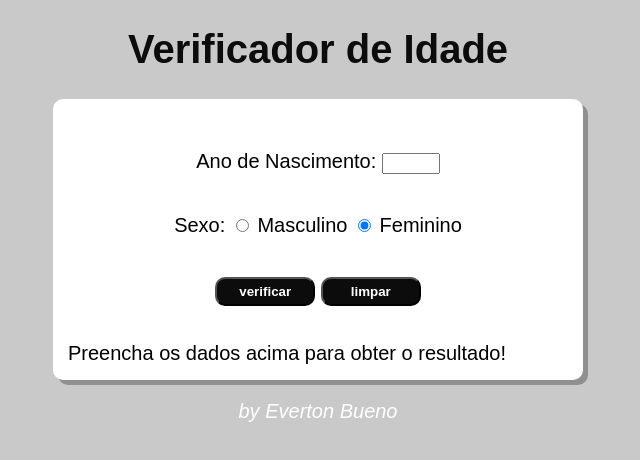
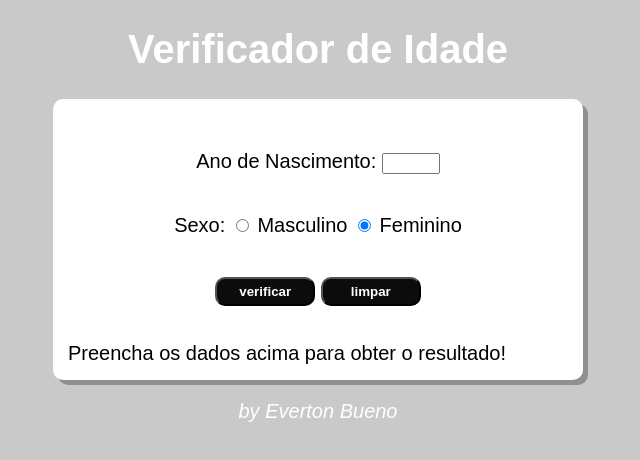
Before and after one commit to tonccb/projetos_pessoais, a plain HTML site: page HTML-CSS-JS/Verificador de Idade 2.0/Verificador.html in a window 1280 px wide. Shown: the whole page, without its empty margins (322-962 px from the left). Drawn offline with Linux system fonts and the light colour scheme.

Commit message:
Alteração da Cor do texto Header

```diff
--- a/HTML-CSS-JS/Verificador de Idade 2.0/estilo.css
+++ b/HTML-CSS-JS/Verificador de Idade 2.0/estilo.css
@@ -5,7 +5,7 @@ body {
 }
 
 header {
-    color: rgb(13, 12, 12);
+    color: rgb(255, 255, 255);
     text-align: center;
 }
 
```
